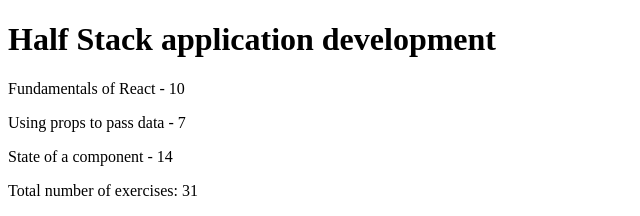
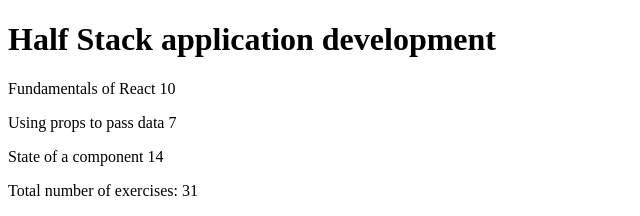
Before and after one commit to Orleann/Course, a React (Vite) app in the folder part1/: page / in a window 1280 px wide. Shown: the top 216 px of the page, without its empty margins (0-640 px from the left). Built offline with nearby package versions, Linux system fonts and the light colour scheme.

Commit message:
Exercise 1.4

```diff
--- a/part1/src/App.jsx
+++ b/part1/src/App.jsx
@@ -10,7 +10,7 @@ const Header = (props) => {
 const Part = ({ name, exercises }) => {
   return (
     <p>
-      {name} - {exercises}
+      {name} {exercises}
     </p>
   );
 };
@@ -34,21 +34,19 @@ const Total = ({ parts }) => {
 
 const App = () => {
   const course = 'Half Stack application development';
-
-  const part1 = {
-    name: 'Fundamentals of React',
-    exercises: 10
-  };
-  const part2 = {
-    name: 'Using props to pass data',
-    exercises: 7
-  };
   const part3 = {
     name: 'State of a component',
     exercises: 14
   };
 
-  const parts = [part1, part2, part3];
+  const parts = [
+    {name: 'Fundamentals of React',
+    exercises: 10},
+    {name: 'Using props to pass data',
+    exercises: 7},
+    {name: 'State of a component',
+    exercises: 14}
+  ];
 
   return (
     <div>
```
